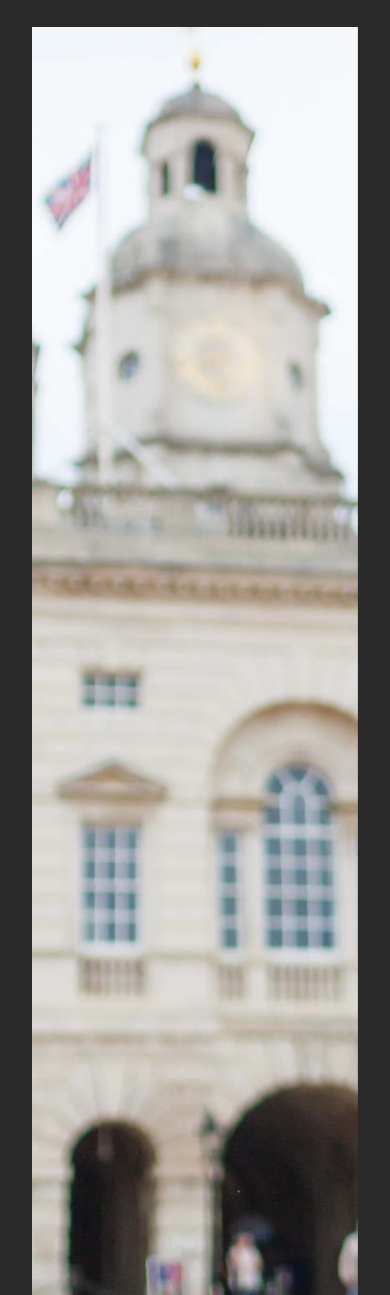
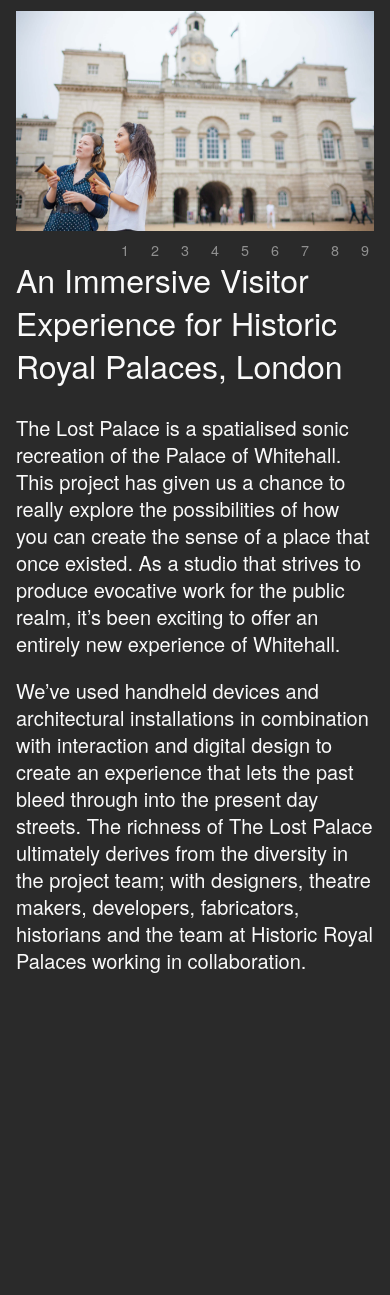
Before and after one commit to jchomko/chomkorosier, a PHP site: page /index.html in a window 390 px wide; the page is wider, and only the part inside the window is pictured. Shown: the part 54-1349 px from the top of that part. Run offline with PHP 8.4, Linux system fonts and the light colour scheme; some libraries are stand-ins or nearby versions.

Commit message:
slideshow mobile size

```diff
--- a/css/custom.css
+++ b/css/custom.css
@@ -20,7 +20,7 @@ h4 { font-size: 1.5em; }
 p  { font-size: 1.0em; }
 
 #content {
-	padding: 2em;
+	padding: 1em;
 }
 .content-text {
 	max-width: 800px;
@@ -57,7 +57,7 @@ p  { font-size: 1.0em; }
 
 .hero{
 	width: 100%;
-	height: 75vh;
+	height: 220px;
 	background-color: #1B1B1B;
 }
 .a-slide{
@@ -113,6 +113,8 @@ p  { font-size: 1.0em; }
 
 	h1 { font-size: 2.5em; line-height: 1.35; font-weight: 300; }
 
+	.hero { height: 280px; }
+
 }
 
 @media screen and (min-width: 768px){
@@ -136,6 +138,10 @@ p  { font-size: 1.0em; }
 		background-color: #2A2A2A;
 	}
 
+	#content { padding: 2em; }
+
+	.hero { height: 75vh; }
+
 	.content-hero {
 		height: 70vh;
 		width: 100%;
```
